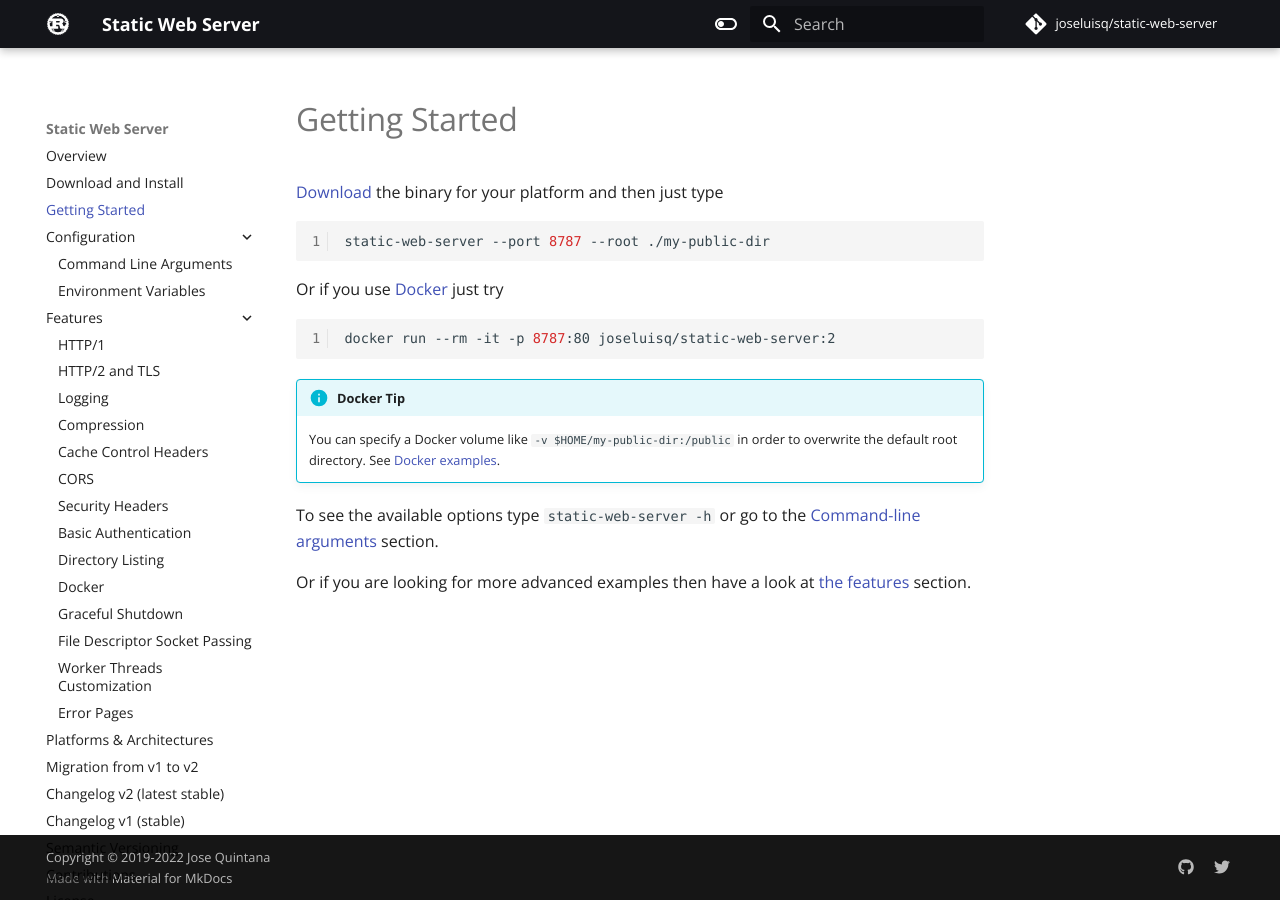
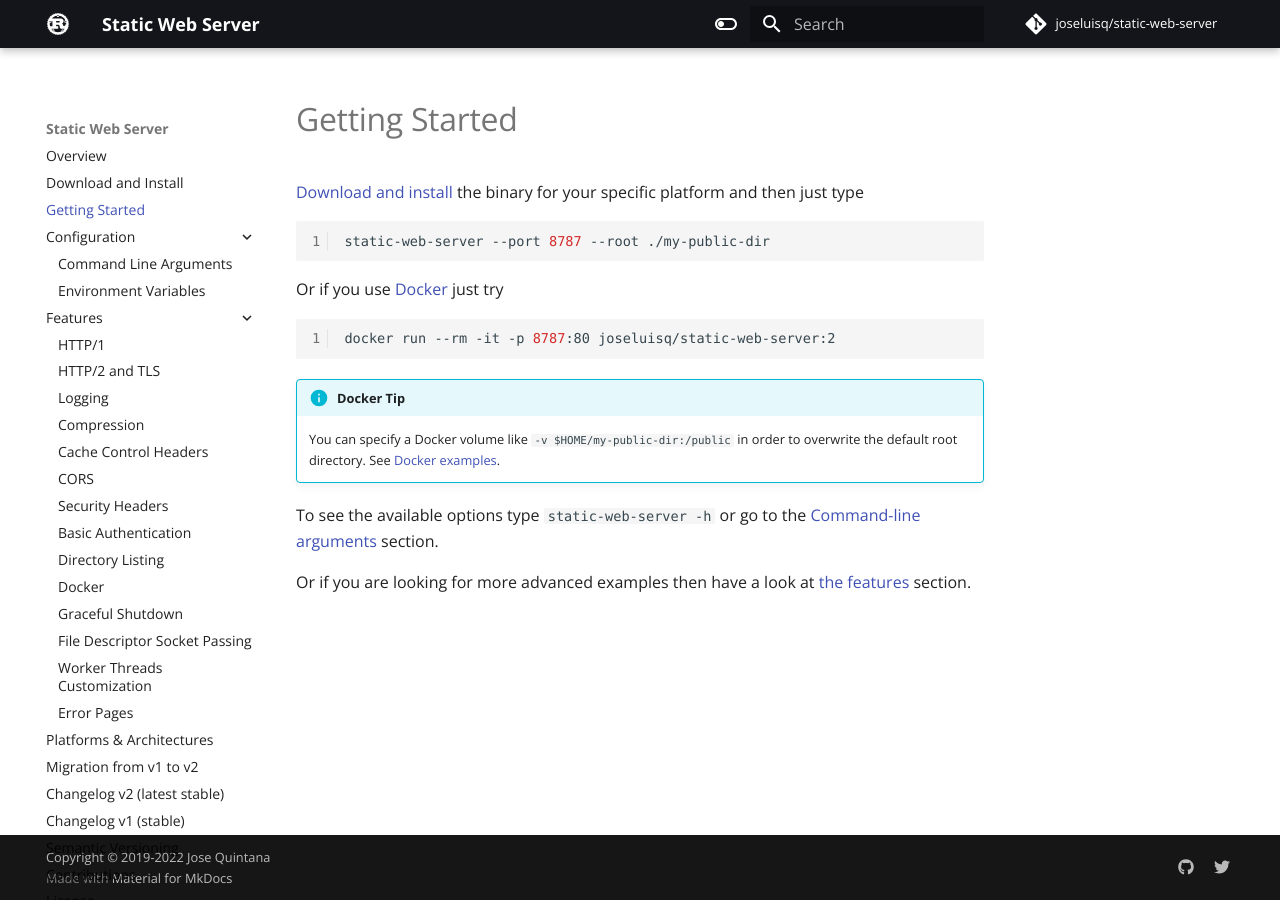
Before and after one commit to static-web-server/static-web-server, an MkDocs documentation site: the page built from docs/content/getting-started.md, in a window 1280 px wide. Built offline with MkDocs 1.6.1 and Material for MkDocs 9.7.7, drawn with Linux system fonts in a browser that asks for light colours; some web fonts are replaced; comment, search, counter and statistics services are not loaded.

Commit message:
docs: minor typos [skip ci]

````diff
--- a/docs/content/getting-started.md
+++ b/docs/content/getting-started.md
@@ -1,6 +1,6 @@
 # Getting Started
 
-[Download](./download-and-install.md) the binary for your platform and then just type
+[Download and install](./download-and-install.md) the binary for your specific platform and then just type
 
 ```sh
 static-web-server --port 8787 --root ./my-public-dir
````
Also changed, not shown: docs/content/migration.md (+1 -1 lines).
